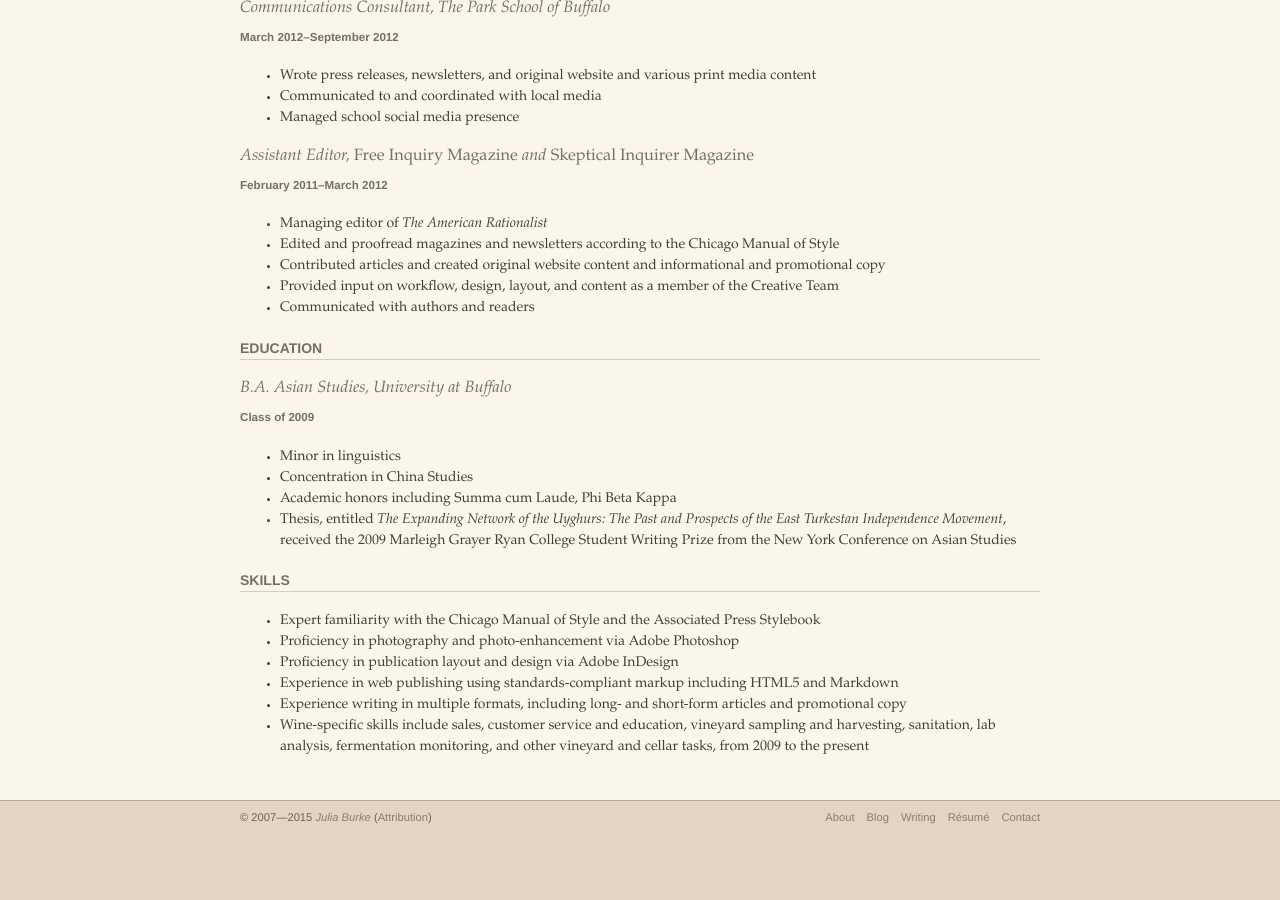
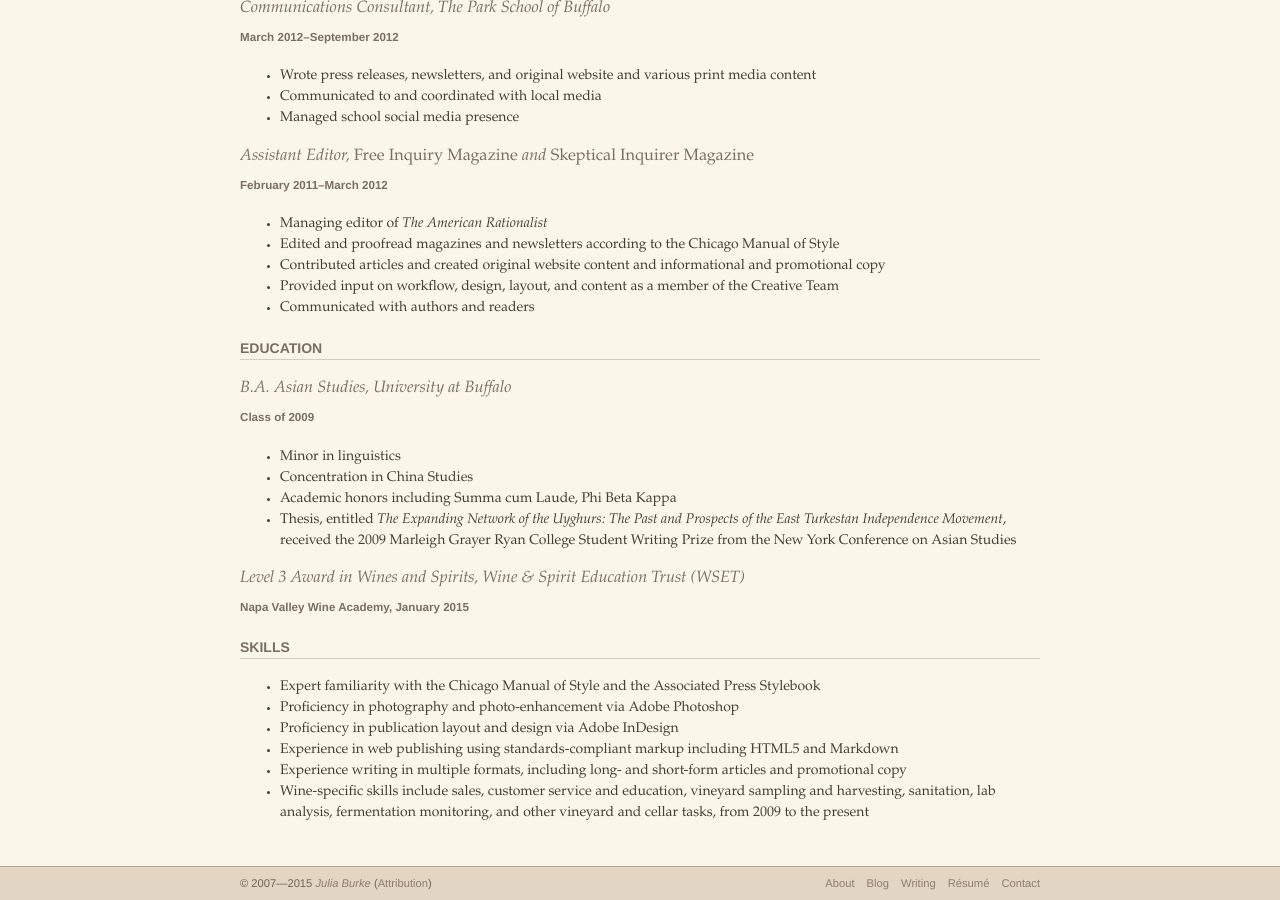
Before and after one commit to nywinewench/nywinewench.github.io, a Jekyll site: the page built from resume.md, in a window 1280 px wide and 900 px high, scrolled down 694 px. Built offline with Jekyll 4.4.1, drawn with Linux system fonts in a browser that asks for light colours; some web fonts are replaced; Markdown is read by kramdown in place of the engine named in the settings; comment, search, counter and statistics services are not loaded; before the commit the page ends 1527 px from its top, so only the background shows below that.

Commit message:
Resume update

```diff
--- a/resume.md
+++ b/resume.md
@@ -57,6 +57,10 @@ title: Résumé
 * Academic honors including Summa cum Laude, Phi Beta Kappa
 * Thesis, entitled _The Expanding Network of the Uyghurs: The Past and Prospects of the East Turkestan Independence Movement_, received the 2009 Marleigh Grayer Ryan College Student Writing Prize from the New York Conference on Asian Studies
 
+### Level 3 Award in Wines and Spirits, Wine & Spirit Education Trust (WSET)
+
+##### Napa Valley Wine Academy, January 2015
+
 #### Skills
 
 * Expert familiarity with the Chicago Manual of Style and the Associated Press Stylebook
```
